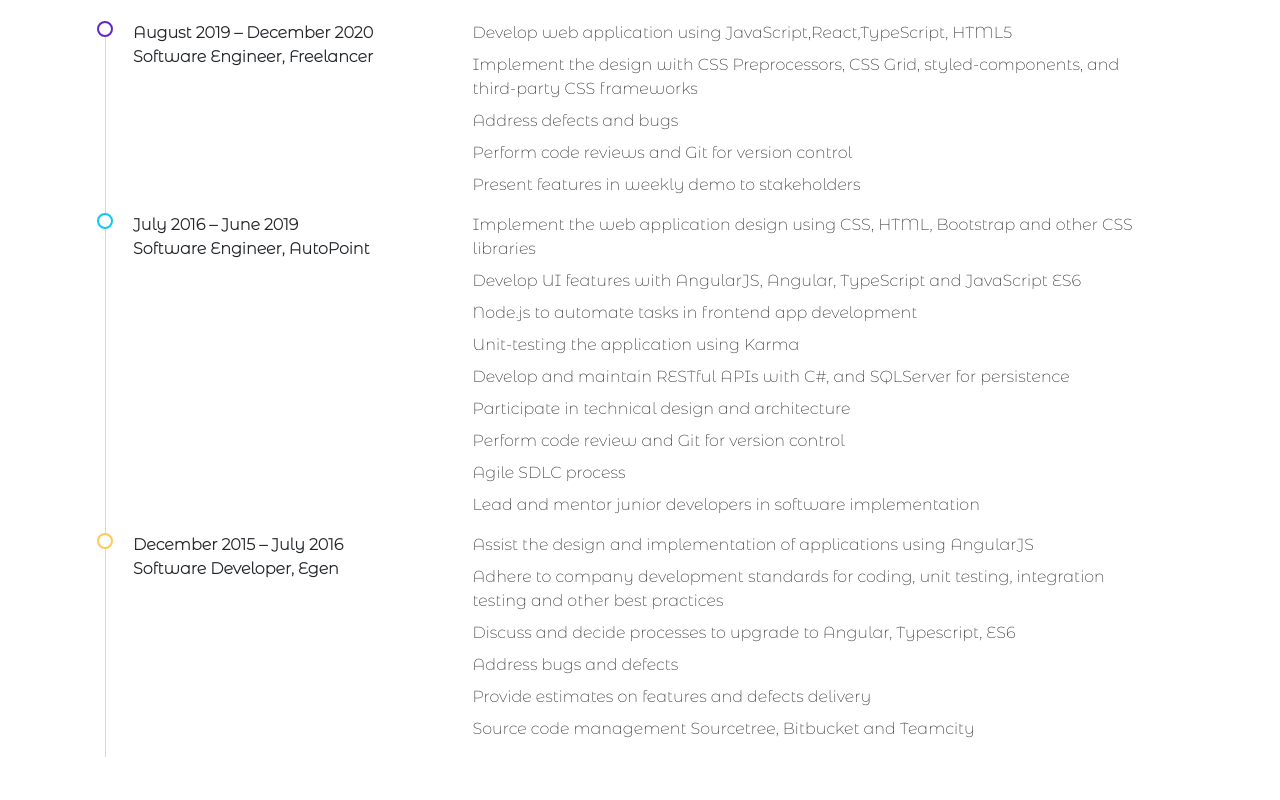
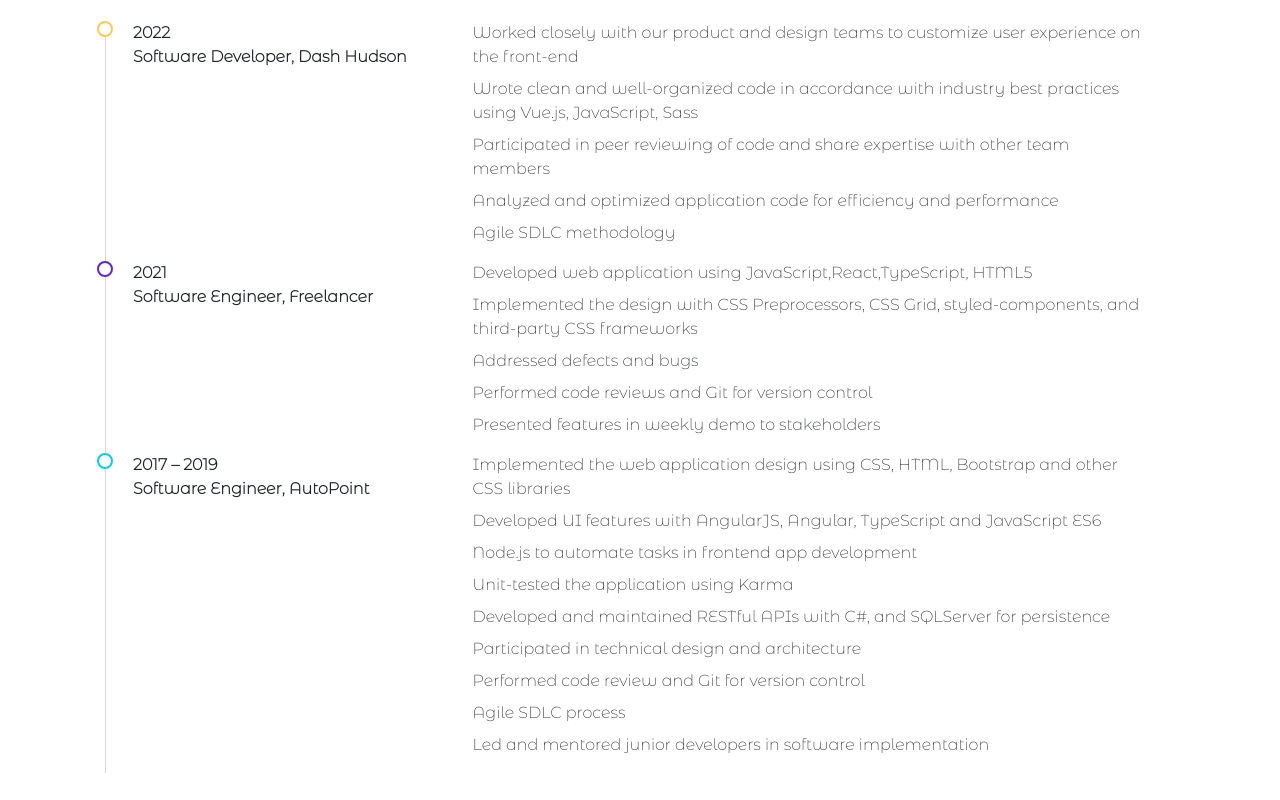
Before and after one commit to hemalawati/hemalawati.github.io, a plain HTML site: page index.html in a window 1280 px wide. Shown: the part 1840-2640 px from the top of the page. Drawn offline with nearby package versions, Linux system fonts and the light colour scheme; animation ran at ten frames a second.

Commit message:
changed resume pdf and contents

```diff
--- a/index.html
+++ b/index.html
@@ -91,19 +91,17 @@
 					</div>
 					<div class="col-lg-6 col-md-6 col-12">
 						<h1>
-							I'm a front-end developer with three years of experience.
+							I'm a software developer with more than two years of experience.
 						</h1>
-						I have enthusiasm for fast and interactive applications. Hence, in
+						I have enthusiasm for quality and interactive applications. In
 						addition to client-side languages, tools and utilities, I have been
-						acquiring skills in database query language and back-end concepts
-						and languages.<br />
-						Besides coding, I enjoy civilization history and survival lessons.
+						acquiring skills in back-end concepts and database query languages.
 					</div>
 				</div>
 			</div>
 		</section>
 		<section class="parallax-1"></section>
-		<section id="work-history">
+		<!-- <section id="work-history">
 			<div class="timeline d-flex align-items-center">
 				<ul>
 					<li>
@@ -192,7 +190,97 @@
 					</li>
 				</ul>
 			</div>
+		</section> -->
+
+		<!--Bank of Canada-->
+
+		<section id="work-history">
+			<div class="timeline d-flex align-items-center">
+				<ul>
+					<li>
+						<div class="bullet yellow"></div>
+						<div class="job-time-title">
+							<p class="fw-bolder">
+								2022<br />Software Developer, Dash Hudson
+							</p>
+						</div>
+						<div class="job-description">
+							<dl>
+								<dd>
+									Worked closely with our product and design teams to customize
+									user experience on the front-end
+								</dd>
+								<dd>
+									Wrote clean and well-organized code in accordance with industry best practices using Vue.js, JavaScript, Sass
+								</dd>
+								<dd>
+									Participated in peer reviewing of code and share expertise with other team members
+								</dd>
+								<dd>Analyzed and optimized application code for efficiency and performance</dd>
+								<dd>Agile SDLC methodology</dd>
+							</dl>
+						</div>
+					</li>
+					<li>
+						<div class="bullet purple"></div>
+						<div class="job-time-title">
+							<p class="fw-bolder">
+								2021<br />Software Engineer, Freelancer
+							</p>
+						</div>
+						<div class="job-description">
+							<dl>
+								<dd>
+									Developed web application using JavaScript,React,TypeScript,
+									HTML5
+								</dd>
+								<dd>
+									Implemented the design with CSS Preprocessors, CSS Grid,
+									styled-components, and third-party CSS frameworks
+								</dd>
+								<dd>Addressed defects and bugs</dd>
+								<dd>Performed code reviews and Git for version control</dd>
+								<dd>Presented features in weekly demo to stakeholders</dd>
+							</dl>
+						</div>
+					</li>
+					<li>
+						<div class="bullet blue"></div>
+						<div class="job-time-title">
+							<p class="fw-bolder">
+								2017 – 2019<br />Software Engineer, AutoPoint
+							</p>
+						</div>
+						<div class="job-description">
+							<dl>
+								<dd>
+									Implemented the web application design using CSS, HTML,
+									Bootstrap and other CSS libraries
+								</dd>
+								<dd>
+									Developed UI features with AngularJS, Angular, TypeScript and
+									JavaScript ES6
+								</dd>
+								<dd>Node.js to automate tasks in frontend app development</dd>
+								<dd>Unit-tested the application using Karma</dd>
+								<dd>
+									Developed and maintained RESTful APIs with C#, and SQLServer for
+									persistence
+								</dd>
+								<dd>Participated in technical design and architecture</dd>
+								<dd>Performed code review and Git for version control</dd>
+								<dd>Agile SDLC process</dd>
+								<dd>
+									Led and mentored junior developers in software implementation
+								</dd>
+							</dl>
+						</div>
+					</li>
+				</ul>
+			</div>
 		</section>
+
+
 		<svg viewBox="0 0 1440 160" xmlns="http://www.w3.org/2000/svg">
 			<path
 				fill="#0dcaf0"
```
Also changed, not shown: 1 other file.
